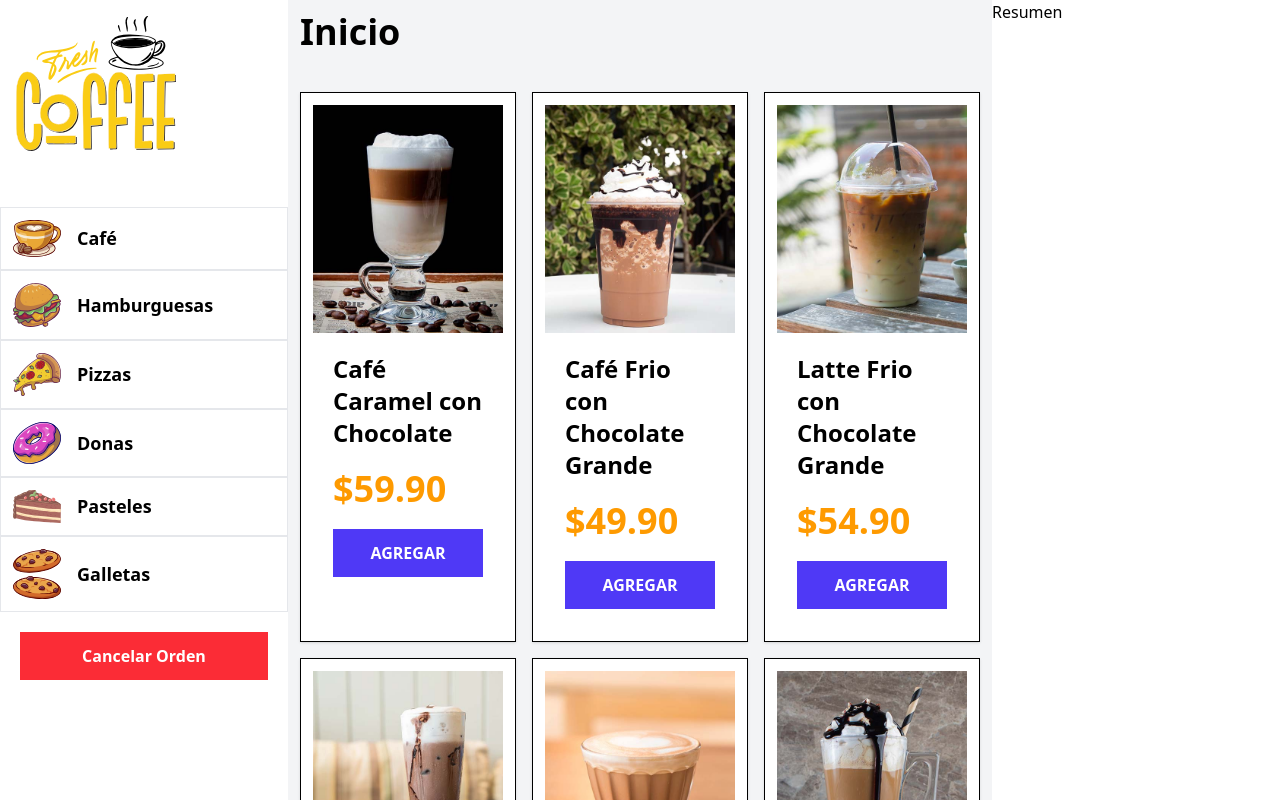
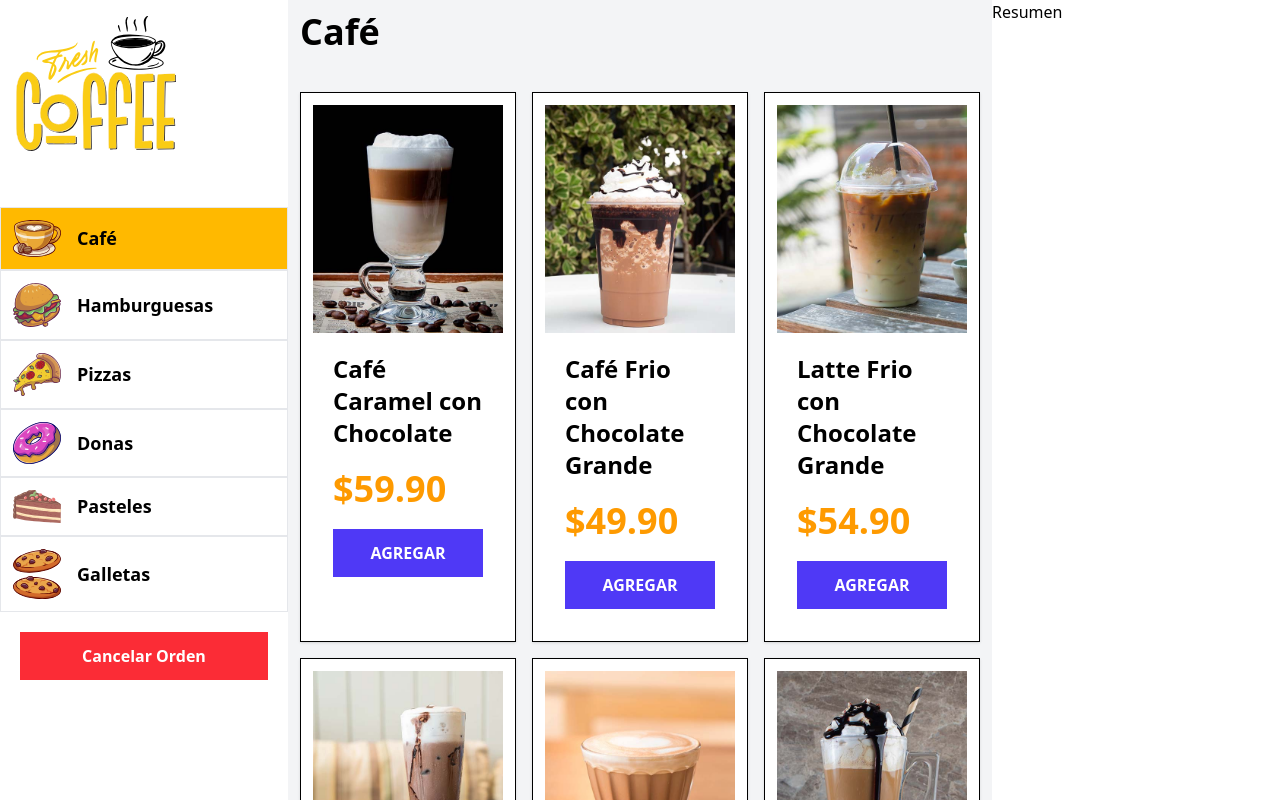
Before and after one commit to alejandrogallardo/coffee-fresh, a React (Vite) app: page / in a window 1280 px wide. Built offline with nearby package versions, Linux system fonts and the light colour scheme.

Commit message:
se agregaron filtros para mostrar los productos por categoria

```diff
--- a/src/components/Categoria.jsx
+++ b/src/components/Categoria.jsx
@@ -1,9 +1,17 @@
+import useQuiosco from "../hooks/useQuiosco.js";
+
 export default function Categoria({categoria}) {
+    const {handleClickCategoria, categoriaActual} = useQuiosco();
     const {icono, id, nombre} = categoria;
+    const resaltarCategoriaActual = () => categoriaActual.id === id ? "bg-amber-400" : "bg-white";
     return (
-        <div className="flex items-center gap-4 border border-gray-200 w-full p-3 hover:bg-amber-400 cursor-pointer">
+        <div className={`${resaltarCategoriaActual()} flex items-center gap-4 border border-gray-200 w-full p-3 hover:bg-amber-400 cursor-pointer`}>
             <img className="w-12" src={`/img/icono_${icono}.svg`} alt="Imagen Icono"/>
-            <p className="text-lg font-bold cursor-pointer truncate">{nombre}</p>
+            <button
+                className="text-lg font-bold cursor-pointer truncate"
+                type="button"
+                onClick={() => handleClickCategoria(id)}
+            >{nombre}</button>
         </div>
     )
 }
--- a/src/components/Sidebar.jsx
+++ b/src/components/Sidebar.jsx
@@ -1,6 +1,7 @@
-import {categorias} from "../data/categorias.js";
-import Categoria from "./Categoria.jsx";
+import useQuiosco from "../hooks/useQuiosco";
+import Categoria from "./Categoria";
 export default function Sidebar() {
+    const {categorias} = useQuiosco();
     return (
         <aside className="md:w-72">
             <div className="p-4">
--- /dev/null
+++ b/src/context/QuioscoProvider.jsx
@@ -0,0 +1,27 @@
+import {createContext, useState} from "react";
+import {categorias as categoriasDB} from "../data/categorias";
+
+const QuioscoContext = createContext();
+const QuioscoProvider = ({children}) => {
+    const [categorias, setCategorias] = useState(categoriasDB);
+    const [categoriaActual, setCategoriaActual] = useState(categorias[0]);
+    const handleClickCategoria = id => {
+        const categoria = categorias.filter(categoria => categoria.id === id)[0];
+        setCategoriaActual(categoria);
+    }
+    return (
+        <QuioscoContext.Provider
+            value={{
+                categorias,
+                categoriaActual,
+                handleClickCategoria
+            }}
+        >
+            {children}
+        </QuioscoContext.Provider>
+    );
+}
+export {
+    QuioscoProvider
+}
+export default QuioscoContext
--- /dev/null
+++ b/src/hooks/useQuiosco.js
@@ -0,0 +1,8 @@
+import {useContext} from "react";
+import QuioscoContext from "../context/QuioscoProvider.jsx";
+
+const useQuiosco = () => {
+    return useContext(QuioscoContext)
+}
+
+export default useQuiosco
--- a/src/main.jsx
+++ b/src/main.jsx
@@ -3,9 +3,12 @@
 import './index.css'
 import {RouterProvider} from "react-router-dom";
 import router from "./router.jsx";
+import {QuioscoProvider} from "./context/QuioscoProvider.jsx";
 
 createRoot(document.getElementById('root')).render(
   <StrictMode>
-    <RouterProvider router={router} />
+      <QuioscoProvider>
+        <RouterProvider router={router} />
+      </QuioscoProvider>
   </StrictMode>,
 )
--- a/src/views/Inicio.jsx
+++ b/src/views/Inicio.jsx
@@ -1,10 +1,13 @@
-import {productos} from "../data/productos.js";
+import {productos as data} from "../data/productos.js";
 import Producto from "../components/Producto.jsx";
+import useQuiosco from "../hooks/useQuiosco.js";
 
 export default function Inicio() {
+    const {categoriaActual} = useQuiosco();
+    const productos = data.filter(producto => producto.categoria_id === categoriaActual.id);
     return (
         <>
-            <h1 className="text-4xl font-black">Inicio</h1>
+            <h1 className="text-4xl font-black">{categoriaActual.nombre}</h1>
             <p className="text-2xl my-10"></p>
             <div className="grid gap-4 grid-cols-1 md:grid-cols-2 xl:grid-cols-3">
                 {productos.map(producto => (
```
